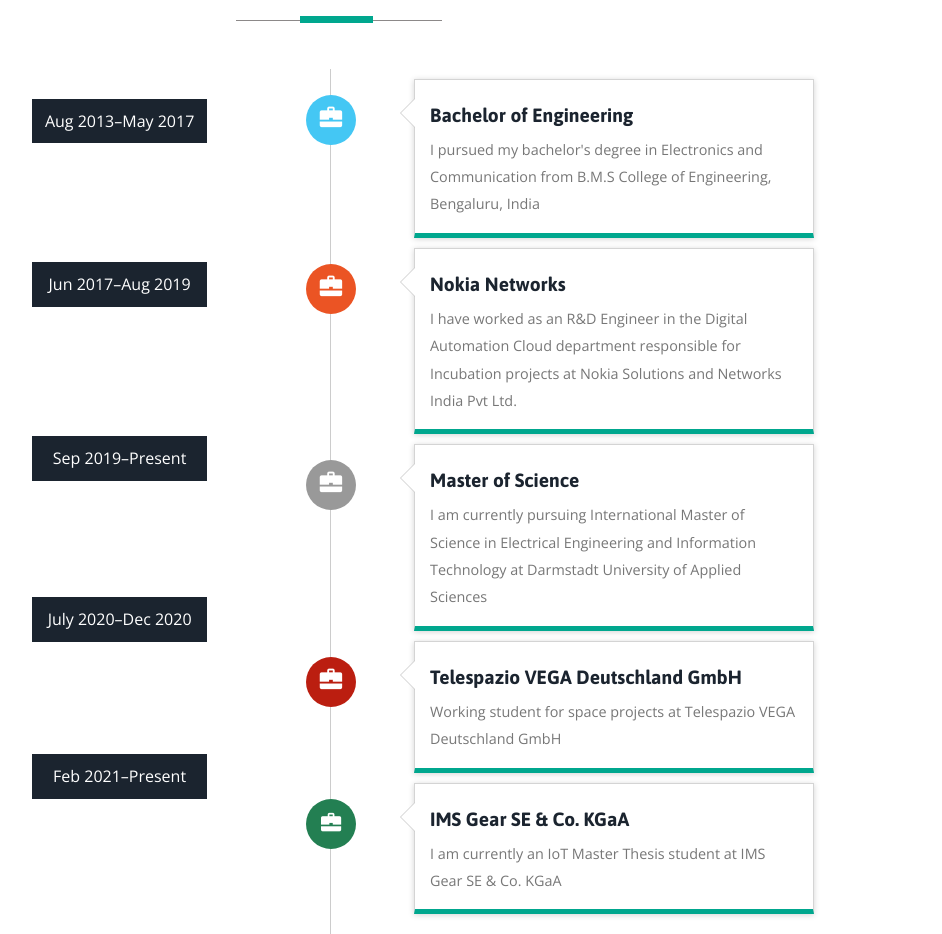
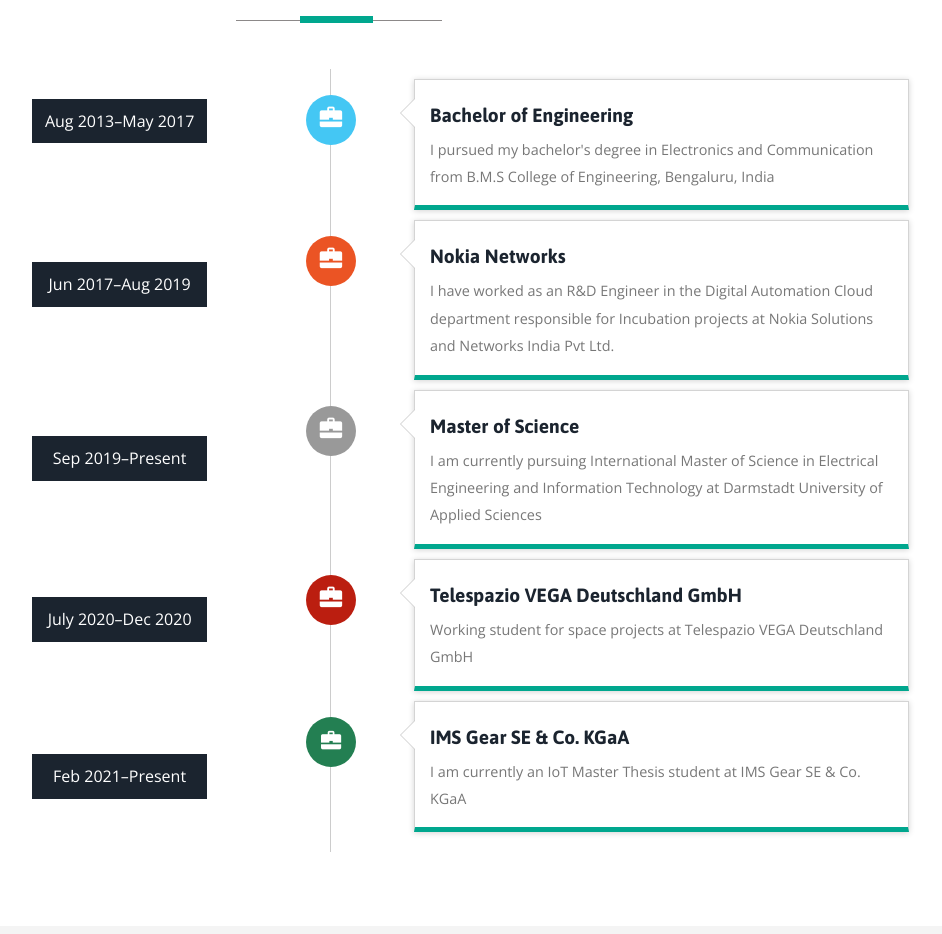
Before and after one commit to amoghkashyap/portfolio, a plain HTML site: page index.html in a window 1280 px wide. Shown: the part 2213-3147 px from the top of the page, without its empty margins (301-1243 px from the left). Drawn offline with nearby package versions, Linux system fonts and the light colour scheme; files whose address does not match are found by name.

Commit message:
lining fix

```diff
--- a/index.html
+++ b/index.html
@@ -294,7 +294,7 @@
 								   <div class="clearfix"></div>
 								</ul>
 							</div>
-					                        <ul class="col-md-5 timeline">
+					                        <ul class="col-md-6 timeline">
 																<li>
 																  <div class="timeline-badge info"><i class="glyphicon glyphicon-briefcase"></i></div>
 																  <div class="timeline-panel">
```
